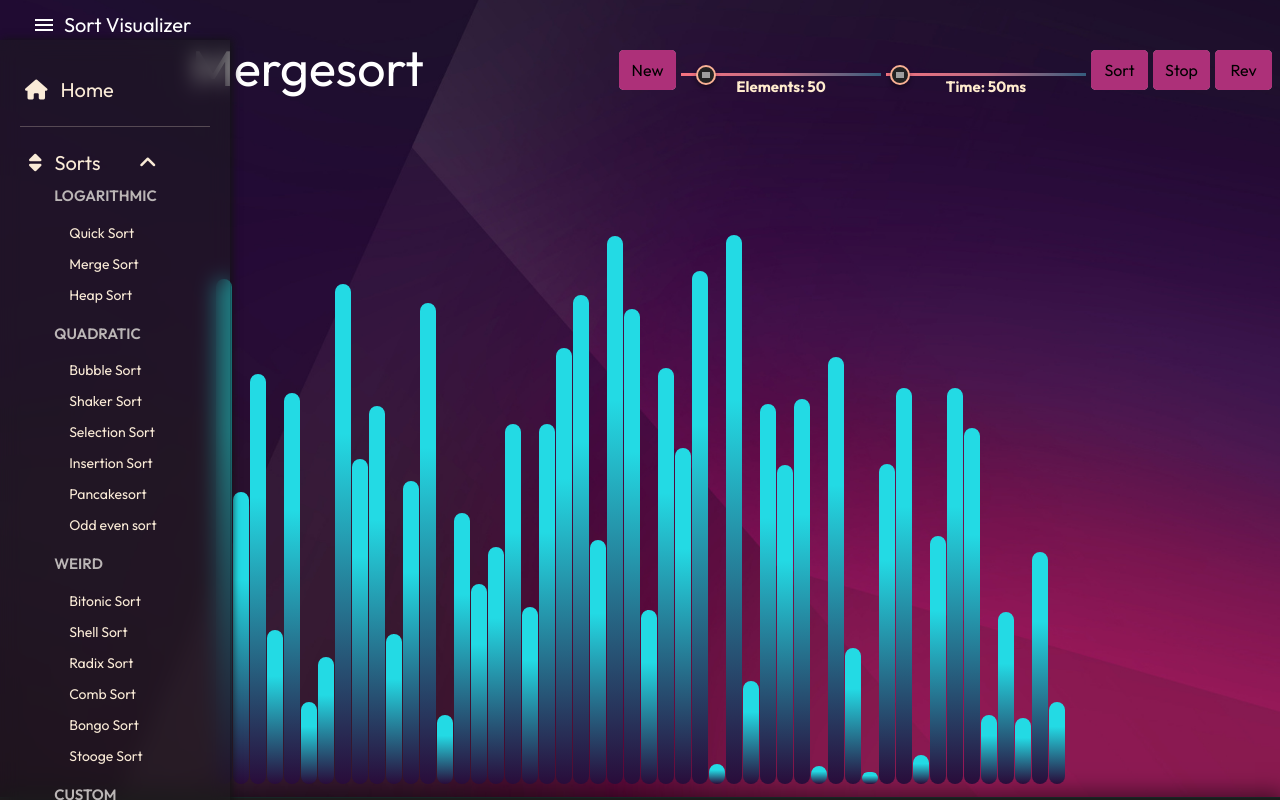
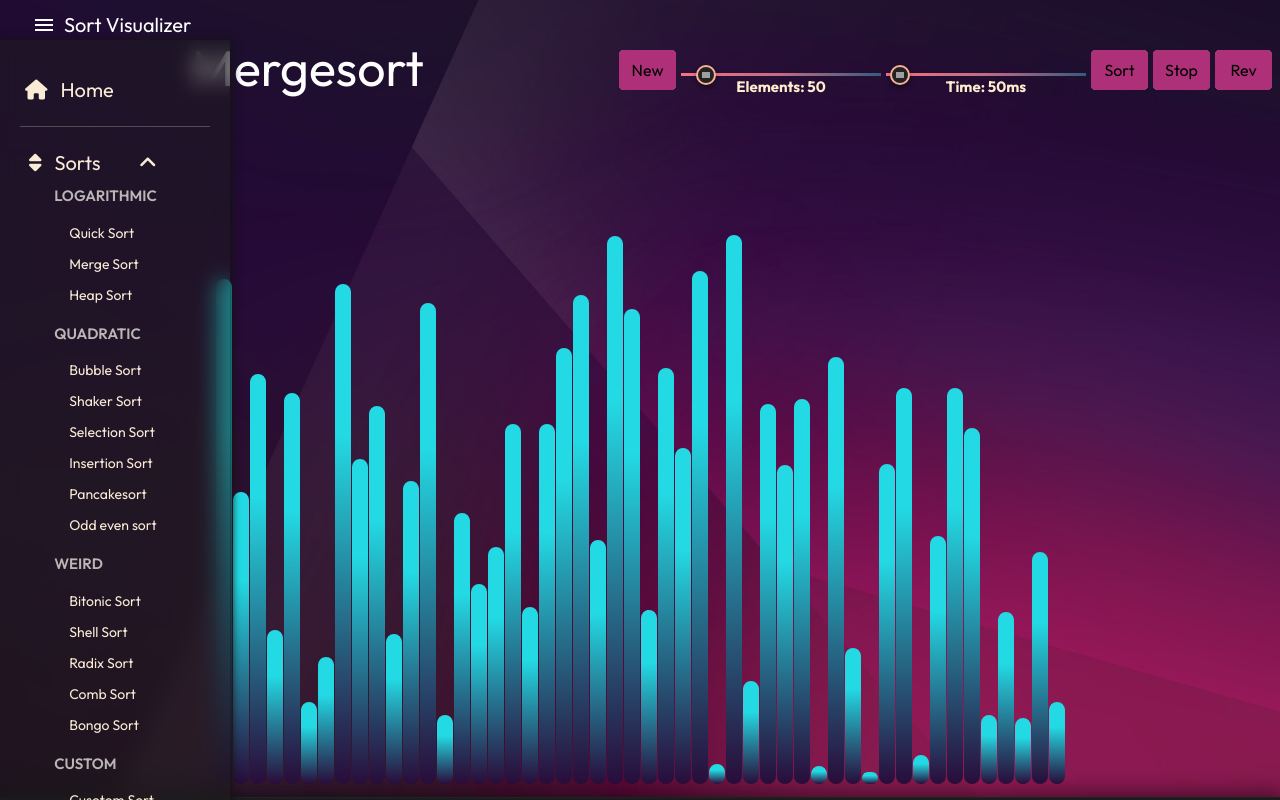
Before and after one commit to ShreyasChavan1/Sorting_Visualizerr, a React (Vite) app: page /Sorting_Visualizerr/sorts in a window 1280 px wide. Both pictures are taken after a click on the element "menu". Shown: the top 800 px of the page. Built offline with nearby package versions, Linux system fonts and the light colour scheme; no server answers; the database is empty.

Commit message:
fixed readme

```diff
--- a/src/Visualizer/Algorithms.js
+++ b/src/Visualizer/Algorithms.js
@@ -3,7 +3,7 @@
 export const Mergesort = async (array, visualiseArray, setComparisons = () => {}, setSwaps = () => {}) => {
   setComparisons(0);
   setSwaps(0);
-  const aux = [...array]; // Only once
+  const aux = [...array];
 
   await mergesortHelper(array, 0, array.length - 1, aux, visualiseArray,setComparisons,setSwaps);
 
@@ -478,7 +478,7 @@ export const Shellsort = async (arr, visualiseArray,setComparisons = ()=>{},setS
 
 
 // -------------------------------------------------------------------------------------------------------------------------------------------
-//radix sort not so Ez !!!
+//radix  !!!
 const getmax = (arr, n) => {
   let max = 0;
   for (let i = 0; i < n; i++) {
@@ -520,7 +520,7 @@ export const Radixsort = async (arr, visualiseArray, setComparisons = () => {},
 
 
 //-------------------------------------------------------------------------------------------------------------------------------------------
-//combsort kinda EZ ?
+//combsort
 
 export const Combsort = async(arr,visualiseArray,setComparisons = ()=>{},setSwaps = () => {}) =>{
   setComparisons(0);
--- a/src/sidbar/sidebar.jsx
+++ b/src/sidbar/sidebar.jsx
@@ -49,7 +49,7 @@ const Sidebar = () => {
               <Link to='/Sorting_Visualizerr/sorts'><li onClick={() => setSelectedAlgo('Radixsort')}>Radix Sort</li></Link>
               <Link to='/Sorting_Visualizerr/sorts'><li onClick={() => setSelectedAlgo('Combsort')}>Comb Sort</li></Link>
               <Link to='/Sorting_Visualizerr/sorts'><li onClick={() => setSelectedAlgo('Bongosort')}>Bongo Sort</li></Link>
-              <Link to='/Sorting_Visualizerr/sorts'><li onClick={() => setSelectedAlgo('Stoogesort')}>Stooge Sort</li></Link>
+              {/* <Link to='/Sorting_Visualizerr/sorts'><li onClick={() => setSelectedAlgo('Stoogesort')}>Stooge Sort</li></Link> */}
             </ul>
             <span className="weird">CUSTOM</span>
             <ul>
```
Also changed, not shown: 2 other files (tests, documents, lock files or other folders).
